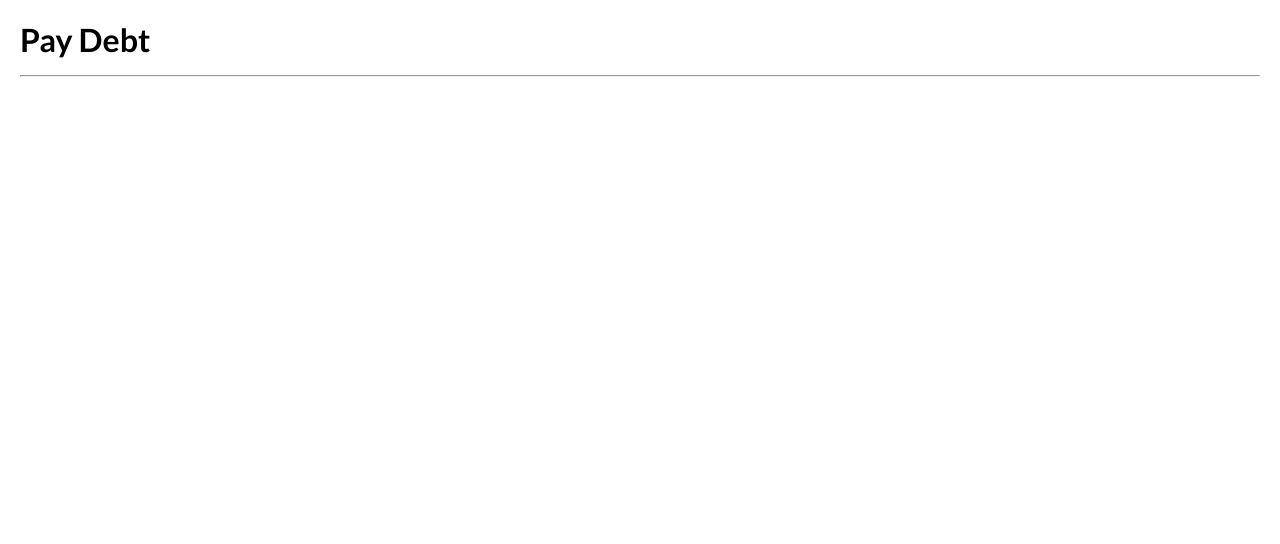
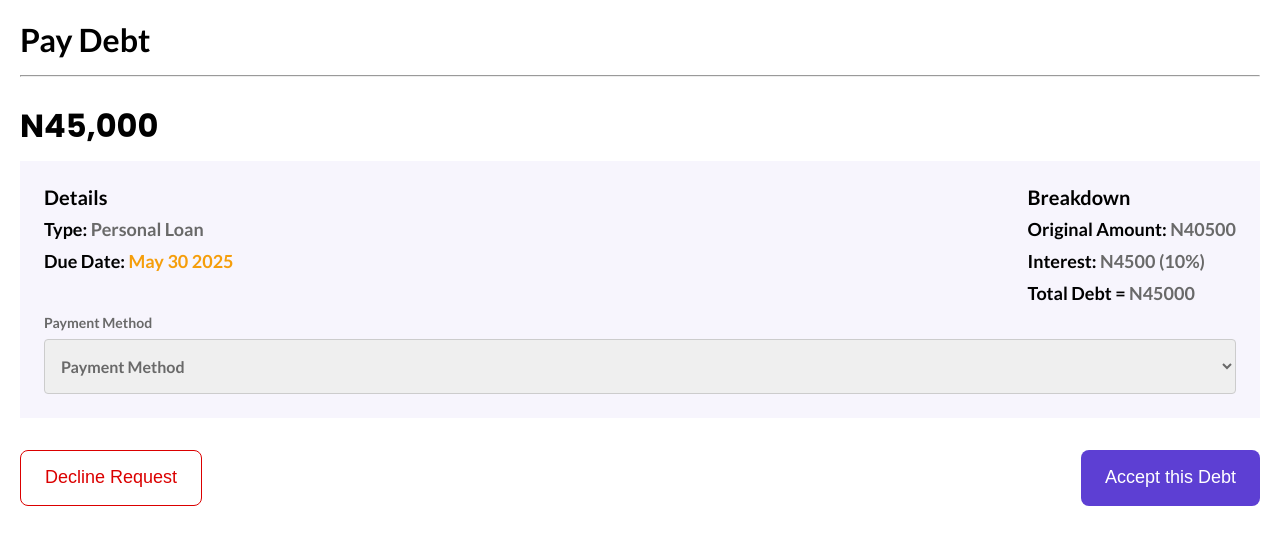
Before and after one commit to Danieljosh-uduma/Gbese, a React (Vite) app: page /paydebt in a window 1280 px wide. Shown: the top 544 px of the page. Built offline with nearby package versions, Linux system fonts and the light colour scheme.

Commit message:
payment options

```diff
--- /dev/null
+++ b/src/components/SelectPaymentMethod.css
@@ -0,0 +1,25 @@
+label {
+  display: block;
+  margin-bottom: 8px;
+  font-weight: 400;
+  color: #696969;
+  font-family: "Lato", sans-serif;
+  font-size: 14px;
+}
+
+select {
+  width: 100%;
+  padding: 16px 12px;
+  border-radius: 4px;
+  border: 1px solid #ccc;
+  font-size: 16px;
+  font-weight: 400;
+  color: #696969;
+  font-family: "Lato", sans-serif;
+}
+
+.selected-info {
+  margin-top: 12px;
+  font-style: italic;
+  color: #333;
+}
--- /dev/null
+++ b/src/components/SelectPaymentMethod.tsx
@@ -0,0 +1,38 @@
+import React, { useState } from "react";
+import "./SelectPaymentMethod.css";
+
+const paymentOptions = ["Credit Card", "PayPal", "Bank Transfer"];
+
+const SelectPaymentMethod: React.FC = () => {
+  const [selectedMethod, setSelectedMethod] = useState("");
+
+  const handleChange = (e: React.ChangeEvent<HTMLSelectElement>) => {
+    setSelectedMethod(e.target.value);
+  };
+
+  return (
+    <div className="payment-method-container">
+      <label htmlFor="payment-method">Payment Method</label>
+      <select
+        id="payment-method"
+        value={selectedMethod}
+        onChange={handleChange}
+      >
+        <option value="" disabled>
+           Payment Method
+        </option>
+        {paymentOptions.map((method) => (
+          <option key={method} value={method}>
+            {method}
+          </option>
+        ))}
+      </select>
+
+      {selectedMethod && (
+        <p className="selected-info">You selected: {selectedMethod}</p>
+      )}
+    </div>
+  );
+};
+
+export default SelectPaymentMethod;
--- a/src/pages/Pay debt/PayDebt.tsx
+++ b/src/pages/Pay debt/PayDebt.tsx
@@ -1,3 +1,5 @@
+import ActionButtons from "../../components/ActionButtons"
+import SelectPaymentMethod from "../../components/SelectPaymentMethod"
 
 const PayDebt = () => {
  return (
@@ -11,9 +13,38 @@ const PayDebt = () => {
     <hr style={{color: '#CFCFCF'}}/>
 
 
-    <div className="pay-container">
+     <div className="debt">
+      <h2 style={{ fontFamily: 'Poppins', fontSize: '2rem', fontWeight: '700', lineHeight: '120%', marginTop: '30px'}}>N45,000</h2>
+      </div>
+
+
+
+    <div className="pay-container" style={{background: '#AE9FE91A', padding: '24px', marginTop: '16px'}}>
+
+   <div className="details-breakdown" style={{display: 'flex', justifyContent: 'space-between', gap: '80px' }}>
+      <div className="details" style={{maxWidth: '345px', }}>
+       <h3 style={{marginBottom: '10px', fontWeight: '700', fontSize: '20px',}}>Details</h3>
+       <p>Type: <span>Personal Loan</span></p>
+       <p>Due Date: <span className='due-date'>May 30 2025</span></p>
+
+      </div>
+      <div className="breakdown">
+       <h3 style={{marginBottom: '10px', fontWeight: '700', fontSize: '20px',}}>Breakdown</h3>
+       <p>Original Amount: <span>N40500</span></p>
+       <p>Interest: <span>N4500 (10%)</span></p>
+       <p>Total Debt = <span>N45000</span></p>
+      </div>
+     </div>
+
+
+      <SelectPaymentMethod />
+
 
     </div>
+
+
+     <ActionButtons />
+
     </div>
  )
 }
```
